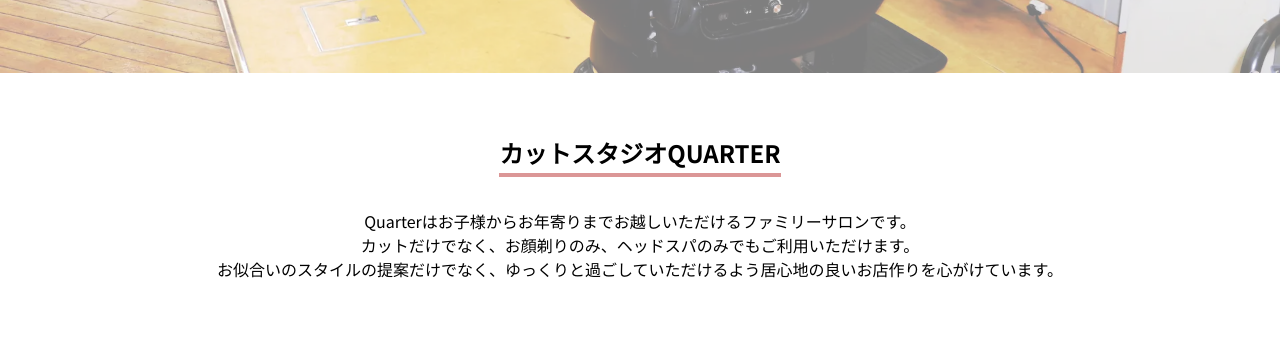
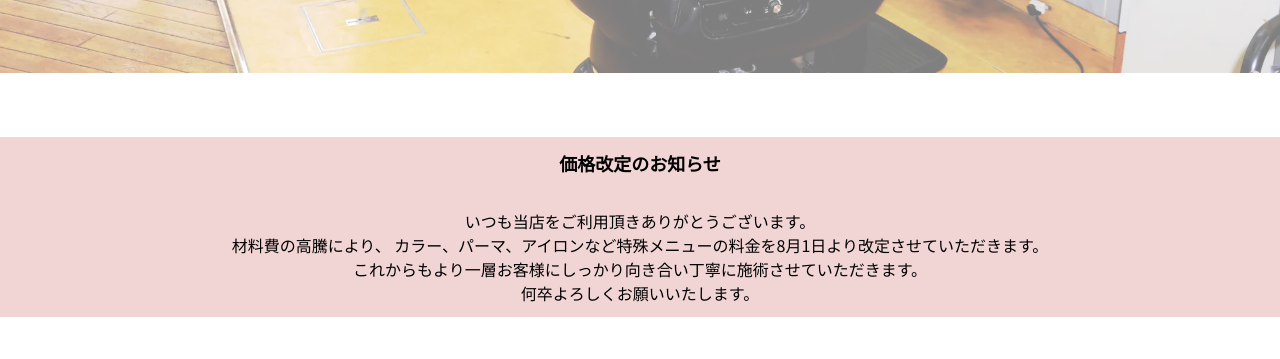
Before and after one commit to kazuyazama/quarter, a Next.js app: page / in a window 1280 px wide. Shown: the part 860-1219 px from the top of the page. Built offline with nearby package versions, Linux system fonts and the light colour scheme.

Commit message:
feat:価格改定のNewsコンポーネントの追加

```diff
--- a/app/page.tsx
+++ b/app/page.tsx
@@ -1,15 +1,16 @@
-
 import AboutSec from "@/components/AboutSec";
 import Hero from "@/components/Hero";
 import InfoSec from "@/components/InfoSec";
 import InstaSec from "@/components/InstaSec";
 import MenuSec from "@/components/MenuSec";
+import News from "@/components/News";
 import ReserveSec from "@/components/ReserveSec";
 
 const Home = () => {
   return (
     <div className=" overflow-hidden">
       <Hero />
+      <News />
 
       <AboutSec />
 
--- /dev/null
+++ b/components/News.tsx
@@ -0,0 +1,27 @@
+import GridWraper from "./GridWraper";
+import ScrollFade from "./ScrollFade";
+import SecTitle from "./SecTitle";
+
+const News = () => {
+  return (
+    <ScrollFade>
+      <section className=" mx-auto my-16 bg-primary/40  max-w-screen-xl p-3 lg:px-0">
+        <GridWraper>
+          <h2 className=" text-lg font-bold">価格改定のお知らせ</h2>
+          <p className="text-center">
+            いつも当店をご利用頂きありがとうございます。
+            <br />
+            材料費の高騰により、
+            カラー、パーマ、アイロンなど特殊メニューの料金を8月1日より改定させていただきます。
+            <br />
+            これからもより一層お客様にしっかり向き合い丁寧に施術させていただきます。
+            <br />
+            何卒よろしくお願いいたします。
+          </p>
+        </GridWraper>
+      </section>
+    </ScrollFade>
+  );
+};
+
+export default News;
```
